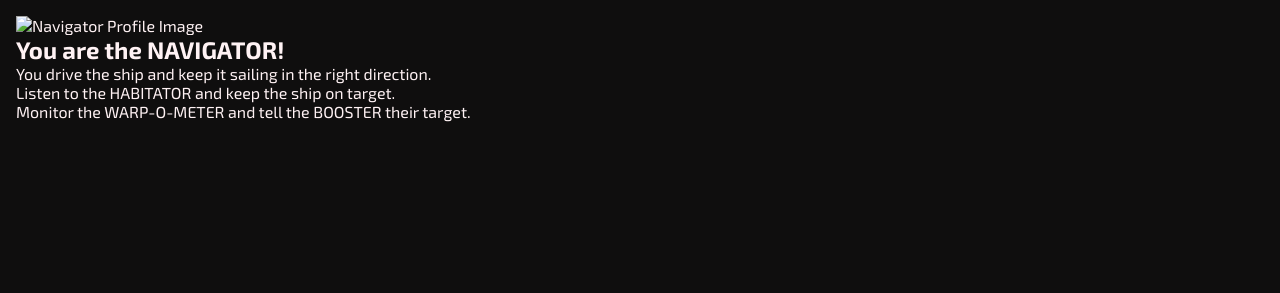
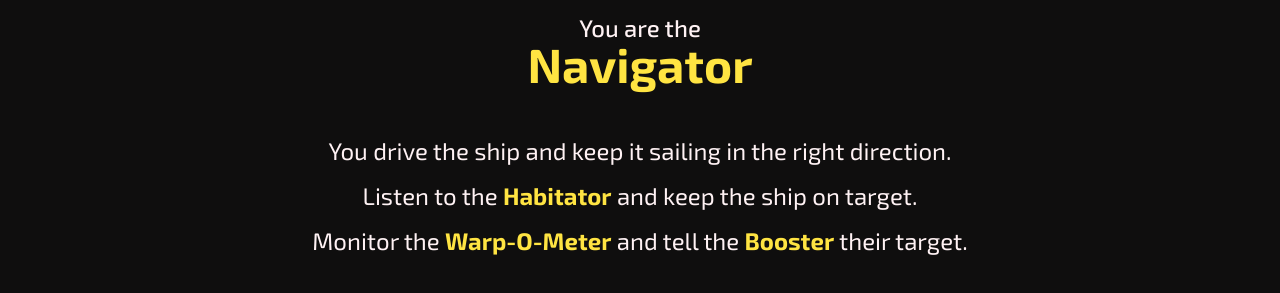
Before and after one commit to Feral-Hog-Distribution/static-ui-prototypes, a website: page screens/role_allocation.html in a window 1280 px wide. Shown: the part 61-354 px from the top of the page. Drawn offline with Linux system fonts and the light colour scheme.

Commit message:
Finish role allocation screen

```diff
--- a/screens/role_allocation.html
+++ b/screens/role_allocation.html
@@ -4,33 +4,31 @@
 <header>
   <img src="/img/logo.svg" alt="">
 </header>
-<main>
-  <div class="">
-  <img src="" alt="Navigator Profile Image">
-  <h2>You are the NAVIGATOR!</h2>
+<main id="role_allocation">
+  <h2>You are the <strong>Navigator</strong></h2>
   <p>You drive the ship and keep it sailing in the right direction.</p>
-  <p>Listen to the HABITATOR and keep the ship on target.</p>
-  <p>Monitor the WARP-O-METER and tell the BOOSTER their target.</p>
+  <p>Listen to the <strong>Habitator</strong> and keep the ship on target.</p>
+  <p>Monitor the <strong>Warp-O-Meter</strong> and tell the <strong>Booster</strong> their target.</p>
 
 <!--
-  <img src="" alt="Booster Profile Image">
-  <h2>You are the BOOSTER!</h2>
+  <h2>You are the <strong>Booster</strong></h2>
   <p>You crank the engine and keep the ship going at the correct speed.</p>
-  <p>Listen to the NAVIGATOR and keep the ship going at the correct speed.</p>
-  <p>Monitor the BOOP-O-METER and tell the WRANGLER their target.</p>
+  <p>Listen to the <strong>Navigator</strong> and keep the ship going at the correct speed.</p>
+  <p>Monitor the <strong>Boom-O-Meter</strong> and tell the <strong>Wrangler</strong> their target.</p>
+-->
 
-  <img src="" alt="Wrangler Profile Image">
-  <h2>You are the WRANGLER!</h2>
+<!--
+  <h2>You are the <strong>Wrangler</strong></h2>
   <p>You boop the hogs and make sure the engines have enough fuel.</p>
-  <p>Listen to the BOOSTER and keep milk at the forrect flow rate.</p>
-  <p>Monitor the THERM-O-METER and tell the HABITATOR their target.</p>
+  <p>Listen to the <strong>Booster</strong> and keep milk at the forrect flow rate.</p>
+  <p>Monitor the <strong>Therm-O-Meter</strong> and tell the <strong>Habitator</strong> their target.</p>
+-->
 
-  <img src="" alt="Habitator Profile Image">
-  <h2>You are the HABITATOR!</h2>
+<!--
+  <h2>You are the <strong>Habitator</strong></h2>
   <p>You maintain the life support systems and keep the hogs at a healthy temperature</p>
-  <p>Listen to the WRANGLER and keep the hogs at the correct temperature.</p>
-  <p>Monitor the RAY-O-METER and tell the NAVIGATOR their energy production target.</p>
-
+  <p>Listen to the <strong>Wrangler</strong> and keep the hogs at the correct temperature.</p>
+  <p>Monitor the <strong>Ray-O-Meter</strong> and tell the <strong>Navigator</strong> their energy production target.</p>
 -->
   </div>
 
--- a/scss/screens/_role_allocation.scss
+++ b/scss/screens/_role_allocation.scss
@@ -0,0 +1,25 @@
+#role_allocation {
+  strong {
+    color: var(--yellow);
+  }
+
+  h2 {
+    text-align: center;
+    font-size: 1.5rem;
+    font-weight: 500;
+    margin-bottom: 3rem;
+    line-height: 1;
+
+    strong {
+      display: block;
+      font-size: 3rem;
+    }
+  }
+
+  p {
+    text-align: center;
+    font-size: 1.5rem;
+    font-size: 500;
+    margin-bottom: 1rem;
+  }
+}
```
Also changed, not shown: css/client.css, img/map.svg (added).
